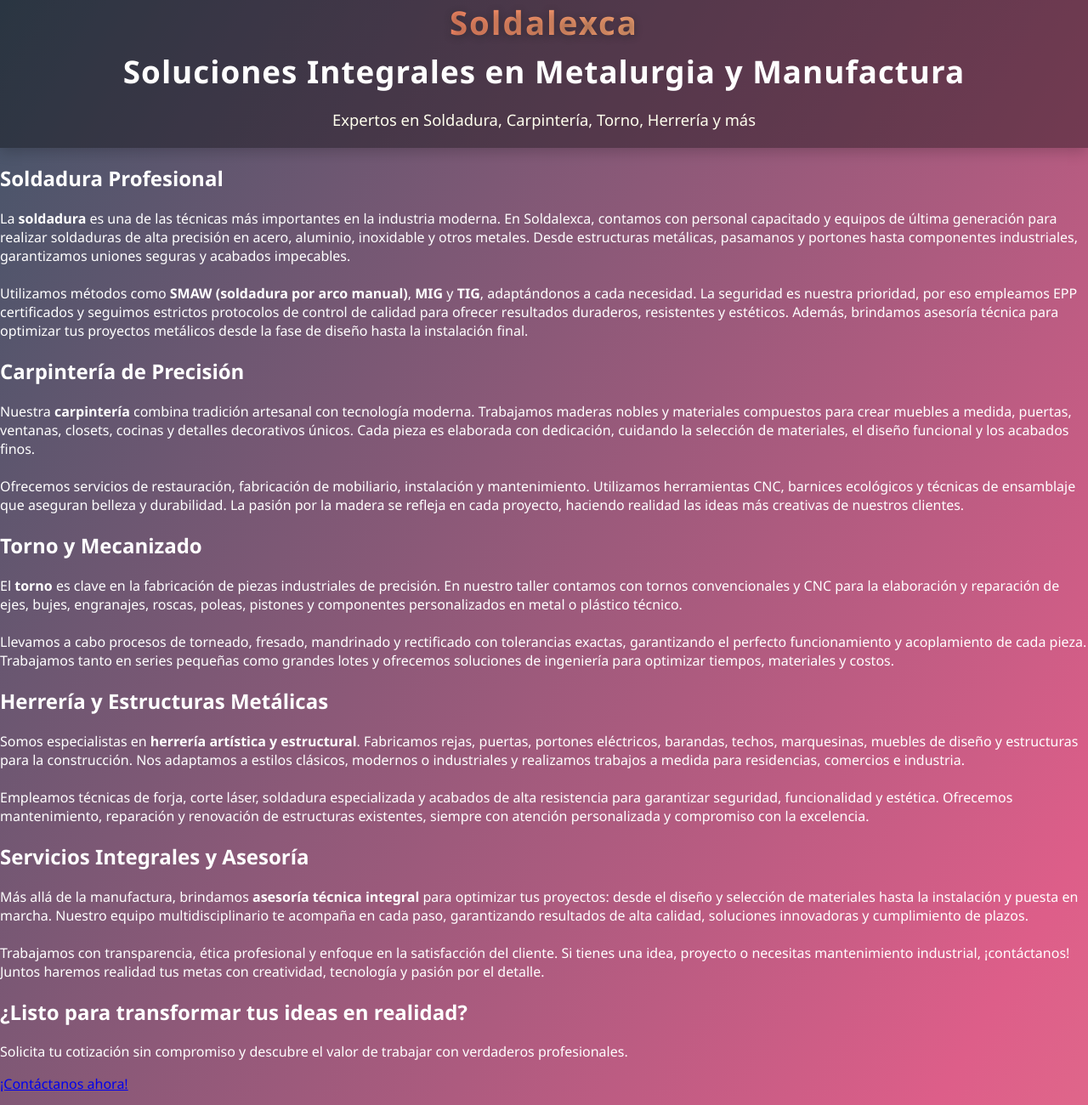
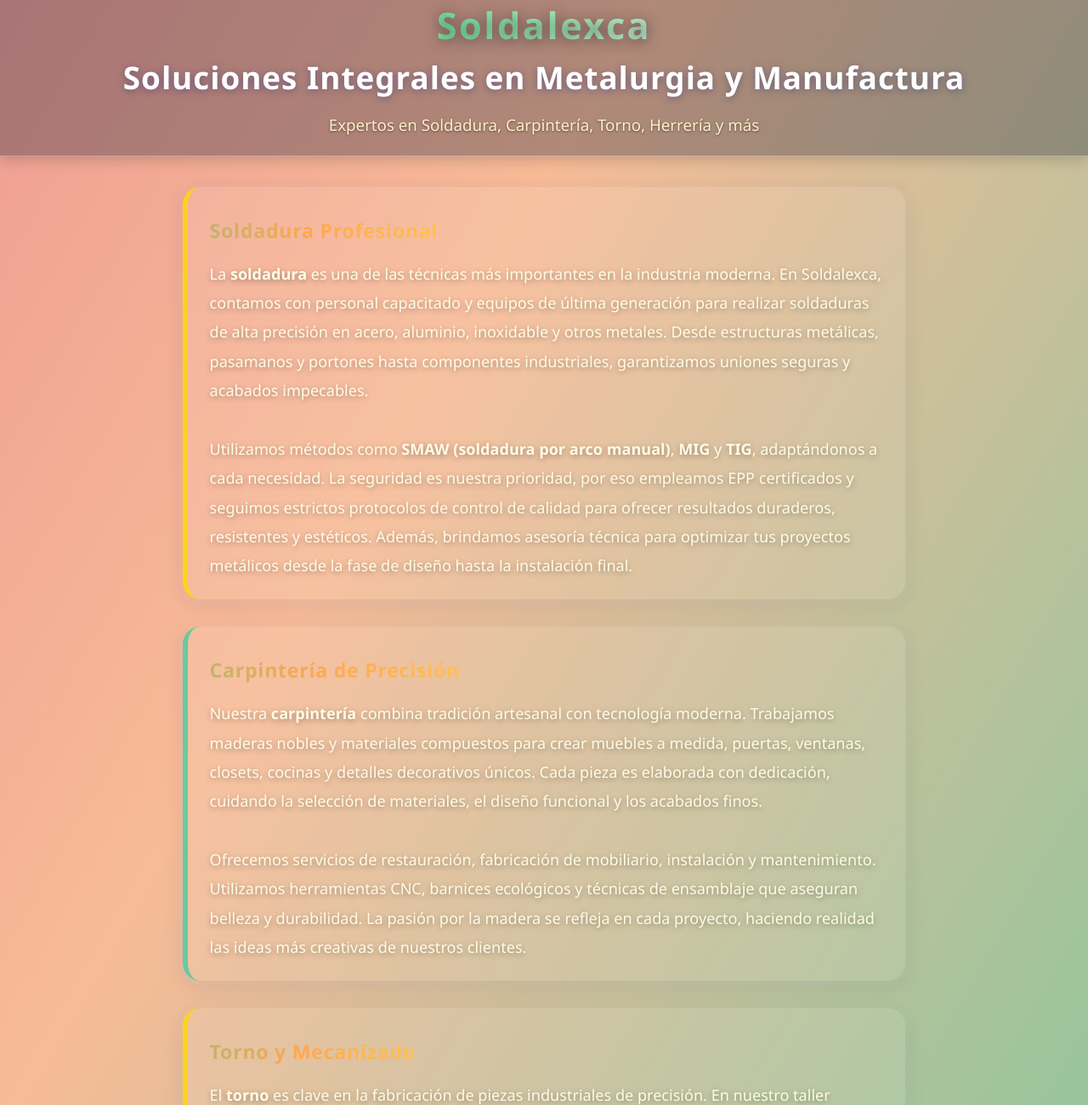
Before and after one commit to InversionesSoldalexca/Catalogo, a plain HTML site: page index.html in a window 1280 px wide. Shown: the part 40-1340 px from the top of the page at 85% size. Drawn offline with Linux system fonts and the light colour scheme.

Commit message:
Update styles.css

```diff
--- a/styles.css
+++ b/styles.css
@@ -1,165 +1,186 @@
-/* Fondo degradado animado */
 body {
   margin: 0;
+  font-family: 'Segoe UI', 'Roboto', Arial, sans-serif;
   min-height: 100vh;
-  font-family: 'Segoe UI', 'Roboto', Arial, sans-serif;
-  background: linear-gradient(120deg, #0f2027, #2c5364, #dd5e89, #f7bb97);
-  background-size: 300% 300%;
-  animation: bgmove 18s ease-in-out infinite;
   color: #fff;
+  background: linear-gradient(120deg, #0f2027, #2c5364, #dd5e89, #f7bb97, #43cea2, #185a9d);
+  background-size: 400% 400%;
+  animation: bgmove 19s ease-in-out infinite;
 }
 @keyframes bgmove {
+  0% {background-position: 0% 50%;}
+  25% {background-position: 100% 50%;}
+  50% {background-position: 100% 100%;}
+  75% {background-position: 0% 100%;}
+  100% {background-position: 0% 50%;}
+}
+
+header {
+  text-align: center;
+  padding: 2.5em 1em 1.5em 1em;
+  background: rgba(10,20,50,0.30);
+  box-shadow: 0 4px 16px 0 rgba(0,0,0,0.18);
+  border-bottom: 1.5px solid #fff5;
+  position: relative;
+}
+
+.logo {
+  font-size: 2.7em;
+  font-weight: bold;
+  background: linear-gradient(90deg, #ffd700, #ff7e5f, #43cea2, #43e97b, #fff);
+  background-size: 200% 200%;
+  -webkit-background-clip: text;
+  -webkit-text-fill-color: transparent;
+  animation: logoGradient 8s linear infinite alternate;
+  text-shadow: 0 2px 16px #2229;
+  letter-spacing: 2.5px;
+}
+@keyframes logoGradient {
+  to { background-position: 200% 0; }
+}
+
+header h1 {
+  margin: 0.18em 0 0.34em 0;
+  font-size: 2.3em;
+  letter-spacing: 1px;
+  font-weight: 600;
+  text-shadow: 0 1.5px 8px #1a237e66;
+}
+header .subtitle {
+  margin-bottom: 0;
+  color: #ffefc7;
+  font-size: 1.17em;
+  font-weight: 400;
+  text-shadow: 0 1.2px 2.5px #0007;
+}
+
+/* Gradiente animado para títulos */
+.gradient-text {
+  background: linear-gradient(270deg, #ffe259, #ffa751, #43cea2, #185a9d, #f857a6, #ff5858, #ffe259);
+  background-size: 800% 800%;
+  -webkit-background-clip: text;
+  -webkit-text-fill-color: transparent;
+  animation: gradient-anim 13s ease-in-out infinite;
+  font-weight: 700;
+  letter-spacing: 0.7px;
+}
+@keyframes gradient-anim {
   0% {background-position: 0% 50%;}
   50% {background-position: 100% 50%;}
   100% {background-position: 0% 50%;}
 }
 
-header {
-  text-align: center;
-  padding: 2.5em 1em 1.3em 1em;
-  background: rgba(0,0,0,0.37);
-  box-shadow: 0 4px 16px 0 rgba(0,0,0,0.2);
-}
-.logo {
-  font-size: 2.4em;
-  font-weight: bold;
-  background: linear-gradient(90deg, #ffd700, #ff7e5f, #feb47b, #fff);
-  -webkit-background-clip: text;
-  -webkit-text-fill-color: transparent;
-  text-shadow: 0 2px 8px #2227;
-  letter-spacing: 2px;
-}
-header h1 {
-  margin: 0.2em 0 0.3em 0;
-  font-size: 2.3em;
-  letter-spacing: 1px;
-}
-header p {
-  margin-bottom: 0;
-  color: #ffe;
-  font-size: 1.15em;
-  font-weight: 400;
+main {
+  max-width: 850px;
+  margin: 2.2em auto 0 auto;
+  padding: 0 1em 2em 1em;
 }
 
-.film-strip-container {
-  margin: 3em auto 2em auto;
-  max-width: 1280px;
-  padding: 1.3em 0.4em;
-  background: rgba(0,0,0,0.20);
-  border-radius: 2em;
-  box-shadow: 0 6px 24px #1a237e44, 0 1.5px 8px #fff2;
+.info-section {
+  background: rgba(255,255,255,0.09);
+  border-radius: 1.3em;
+  box-shadow: 0 6px 24px #1a237e18, 0 1.5px 8px #fff2;
+  padding: 2.2em 1.6em 1.4em 1.6em;
+  margin-bottom: 2em;
+  border-left: 6px solid #ffd700cc;
+  backdrop-filter: blur(2px);
+  transition: background 0.5s;
+  position: relative;
+}
+.info-section.alt {
+  border-left: 6px solid #43cea2cc;
+}
+.info-section h2 {
+  margin-top: 0;
+  margin-bottom: 0.6em;
+  font-size: 1.45em;
+  letter-spacing: 0.3px;
+}
+.info-section p {
+  font-size: 1.13em;
+  line-height: 1.9;
+  color: #fffbe5;
+  text-shadow: 0 1.5px 7px #0005;
+  margin-bottom: 0;
 }
 
-.film-strip {
-  display: flex;
-  flex-direction: row;
-  overflow-x: auto;
-  gap: 2.6em;
-  padding: 1.2em 0;
-  scroll-behavior: smooth;
-  scrollbar-width: thin;
-  scrollbar-color: #e1bee7 #222;
+/* Llamado a la acción animado */
+.call-to-action {
+  margin: 2.8em auto 2.2em auto;
+  text-align: center;
+  background: linear-gradient(120deg, #ffd700cc, #f7bb97cc, #43cea2cc, #5b86e5cc, #f857a6cc);
+  background-size: 300% 300%;
+  animation: cta-anim 12s ease-in-out infinite;
+  border-radius: 2em;
+  box-shadow: 0 4px 25px #ffd70033, 0 1.5px 12px #fff5;
+  padding: 2.5em 1.5em 2.1em 1.5em;
+  position: relative;
 }
 
-.film-frame {
-  display: flex;
-  flex-direction: column;
-  align-items: center;
-  min-width: 175px;
-  max-width: 175px;
-  min-height: 215px;
-  background: linear-gradient(160deg, #fff2, #fff1 70%, #4dd0e120);
-  border-radius: 1.7em;
-  border: 3px solid #fff4;
-  box-shadow: 0 4px 20px #0008, 0 1.5px 6px #fff3;
-  margin-bottom: 1em;
-  transition: transform 0.28s cubic-bezier(.25,1,.5,1.25), box-shadow 0.2s;
-  cursor: pointer;
-  position: relative;
-}
-.film-frame:hover {
-  transform: scale(1.08) rotateZ(-2deg);
-  box-shadow: 0 12px 40px #7e57c243, 0 1.5px 12px #fff7;
-  border-color: #ffd700;
-}
-.film-frame-active {
-  outline: 4px solid #ffeb3b;
-  outline-offset: 4px;
-  animation: click-bounce 0.46s;
-}
-@keyframes click-bounce {
-  0% { transform: scale(1);}
-  45% { transform: scale(1.12) rotateZ(-7deg);}
-  100% { transform: scale(1);}
+@keyframes cta-anim {
+  0% {background-position: 0% 50%;}
+  50% {background-position: 100% 50%;}
+  100% {background-position: 0% 50%;}
 }
 
-.film-anim {
-  width: 108px;
-  height: 108px;
-  margin-top: 1.3em;
-  margin-bottom: 0.8em;
-  border-radius: 50%;
-  background: linear-gradient(120deg, #f9d423 60%, #e65c00 100%);
-  box-shadow: 0 4px 18px #ffd60066,0 0.5px 4px #fff6;
-  display: flex;
-  align-items: center;
-  justify-content: center;
-  font-size: 2.7em;
-  position: relative;
-  /* Decorative border animation */
-  border: 4px solid #fff8;
-  z-index: 1;
+.cta-content h2 {
+  font-size: 1.45em;
+  letter-spacing: 1px;
+  margin-bottom: 0.5em;
+  color: #222;
+  text-shadow: 0 1.2px 8px #ffefc9;
+}
+.cta-content p {
+  color: #111;
+  font-size: 1.11em;
+  margin-bottom: 1.7em;
+  font-weight: 500;
+}
+.cta-btn {
+  display: inline-block;
+  background: linear-gradient(90deg, #43cea2 30%, #f7bb97 100%);
+  color: #222;
+  font-size: 1.14em;
+  font-weight: 700;
+  padding: 0.85em 2.1em;
+  border-radius: 100px;
+  box-shadow: 0 6px 18px #43cea2aa;
+  text-decoration: none;
+  letter-spacing: 0.5px;
+  transition: background 0.4s, color 0.3s, transform 0.17s;
+  border: none;
+  outline: none;
+}
+.cta-btn:hover, .cta-btn:focus {
+  background: linear-gradient(90deg, #ffeb3b 20%, #f857a6 100%);
+  color: #fff;
+  transform: scale(1.08) rotate(-2deg);
+  box-shadow: 0 10px 24px #f857a6cc;
 }
 
-/* Animaciones llamativas */
-.anim-bounce   { animation: bounce 1.1s infinite alternate cubic-bezier(.6,-0.28,.74,1.13);}
-.anim-rotate   { animation: rotate 2.9s linear infinite;}
-.anim-flip     { animation: flip 1.55s infinite;}
-.anim-scale    { animation: scale 1.7s infinite alternate;}
-.anim-pulse    { animation: pulse 1.8s infinite;}
-.anim-shake    { animation: shake 0.65s infinite linear;}
-.anim-heart    { animation: heartbeat 1.2s infinite; background: linear-gradient(120deg, #f857a6 60%, #ff5858 100%);}
-.anim-waves    { animation: waves 2.2s infinite linear; background: linear-gradient(120deg, #36d1c4 60%, #5b86e5 100%);}
-
-@keyframes bounce   { to { transform: translateY(-27px);} }
-@keyframes rotate   { to { transform: rotate(360deg);} }
-@keyframes flip     { 0% { transform: rotateY(0);} 50% { transform: rotateY(180deg);} 100% { transform: rotateY(360deg);} }
-@keyframes scale    { to { transform: scale(1.33); } }
-@keyframes pulse    { 0%,100% {opacity: 1;} 50% {opacity: 0.36;} }
-@keyframes shake    { 0%,100%{transform:translateX(0);} 20%{transform:translateX(-8px);} 40%{transform:translateX(8px);} 60%{transform:translateX(-8px);} 80%{transform:translateX(8px);} }
-@keyframes heartbeat{ 0%,100%{transform: scale(1);} 20%{transform: scale(1.18);} 40%{transform: scale(0.97);} 60%{transform: scale(1.13);} }
-@keyframes waves    { 0%{box-shadow: 0 0 0 0 #5b86e580;} 100%{box-shadow: 0 0 0 27px #5b86e500;} }
-
-.film-caption {
-  font-size: 1.15em;
-  color: #fff;
-  font-weight: 500;
-  text-shadow: 0 1.2px 4px #222b;
-  margin-bottom: 1.1em;
-  margin-top: 0.1em;
-  letter-spacing: 0.5px;
-}
-
+/* Footer */
 footer {
   text-align: center;
   padding: 2em 0 0.6em 0;
   color: #fffde7;
   font-size: 1.1em;
-  background: rgba(0,0,0,0.16);
+  background: rgba(0,0,0,0.13);
   letter-spacing: 1px;
   margin-top: 3em;
 }
 
 /* Responsive */
 @media (max-width: 700px) {
-  header h1 {font-size: 1.5em;}
-  .film-frame {min-width: 135px; max-width: 135px;}
-  .film-anim {width: 70px; height: 70px;}
+  header h1 {font-size: 1.3em;}
+  .logo {font-size: 1.4em;}
+  main {max-width: 98vw; padding: 0 0.2em;}
+  .info-section, .info-section.alt {padding: 1.3em 0.7em;}
+  .call-to-action {border-radius: 1em;}
 }
 @media (max-width: 480px) {
-  .film-strip-container {border-radius: 0.7em;}
+  .info-section, .info-section.alt {padding: 1em 0.2em;}
+  .call-to-action {padding: 1.2em 0.1em;}
+  .logo {font-size: 1.1em;}
+  .cta-content h2 {font-size: 1em;}
   footer {font-size: 1em;}
-  .film-strip {gap: 1em;}
-  .film-frame {min-width: 110px; max-width: 110px;}
-  .film-caption {font-size: 1em;}
 }
```
